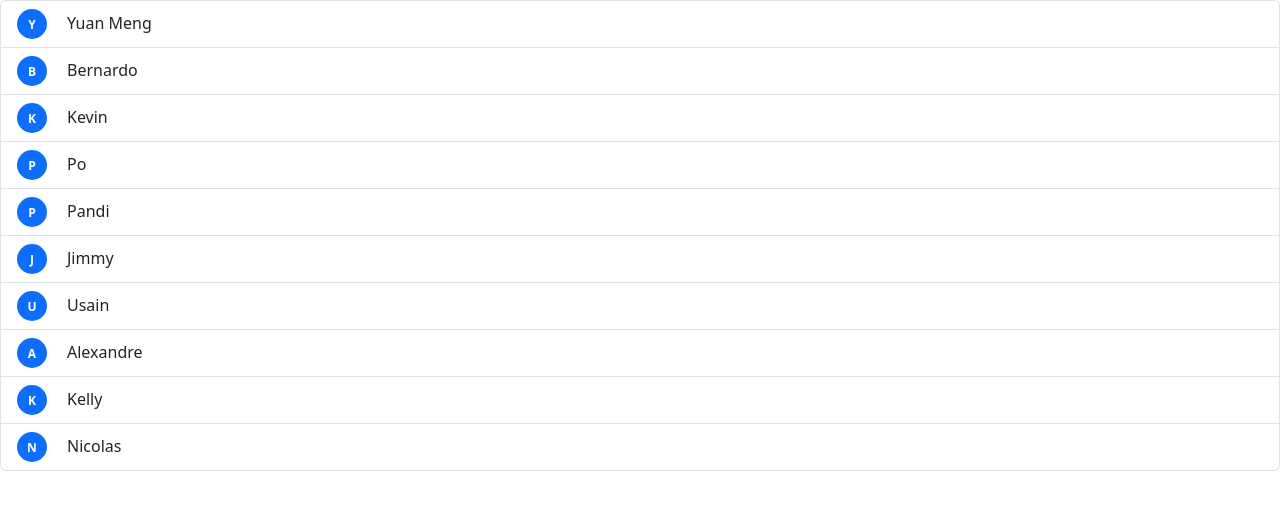
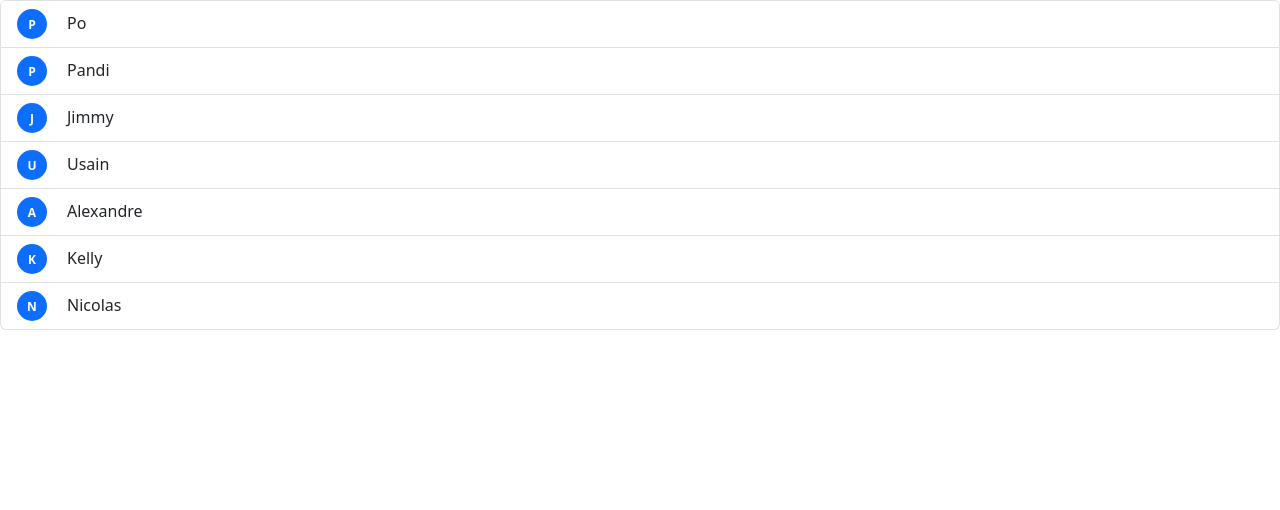
Before and after one commit to chawax/tp-my-pandas, a React (Vite) app: page / in a window 1280 px wide. Shown: the top 510 px of the page. Built offline with nearby package versions, Linux system fonts and the light colour scheme; data requests are answered from the project's data file.

Commit message:
Axios and hooks

```diff
--- a/package.json
+++ b/package.json
@@ -16,6 +16,7 @@
     "json-server": "./node_modules/.bin/json-server --watch ./json-server/db.json --port 3004"
   },
   "dependencies": {
+    "axios": "^1.6.7",
     "bootstrap": "^5.3.3",
     "react": "^18.2.0",
     "react-dom": "^18.2.0",
@@ -37,6 +38,7 @@
     "@typescript-eslint/eslint-plugin": "^7.0.2",
     "@typescript-eslint/parser": "^7.0.2",
     "@vitejs/plugin-react": "^4.2.1",
+    "axios-mock-adapter": "^1.22.0",
     "eslint": "^8.56.0",
     "eslint-plugin-react-hooks": "^4.6.0",
     "eslint-plugin-react-refresh": "^0.4.5",
--- /dev/null
+++ b/src/hooks/usePandas.ts
@@ -0,0 +1,41 @@
+import axios from 'axios';
+import { useEffect, useState } from 'react';
+import { Panda } from '../types/Panda';
+
+const usePandas = () => {
+  const [isLoading, setIsLoading] = useState(true);
+  const [isSuccess, setIsSuccess] = useState(false);
+  const [isError, setIsError] = useState(false);
+  const [data, setData] = useState<Array<Panda>>();
+  const [error, setError] = useState<string>();
+  useEffect(() => {
+    setIsLoading(true);
+    setIsSuccess(false);
+    setIsError(false);
+    setData(undefined);
+    setError(undefined);
+    axios
+      .get('http://localhost:3004/pandas')
+      .then((result) => {
+        setData(result.data);
+        setIsSuccess(true);
+      })
+      .catch((error) => {
+        setError(error.message);
+        setIsError(true);
+      })
+      .finally(() => {
+        setIsLoading(false);
+      });
+  }, []);
+
+  return {
+    isLoading,
+    isSuccess,
+    isError,
+    data,
+    error,
+  };
+};
+
+export default usePandas;
--- a/src/views/PandasListView.tsx
+++ b/src/views/PandasListView.tsx
@@ -1,12 +1,20 @@
+import { Spinner } from 'reactstrap';
 import PandasList from '../components/PandasList';
-import pandas from '../mocks/pandas.json';
+import usePandas from '../hooks/usePandas';
 
 const handlePress = (id: string) => {
   alert(`Panda ${id} was pressed`);
 };
 
-const PandasListView = () => (
-  <PandasList pandas={pandas} onPress={handlePress} />
-);
+const PandasListView = () => {
+  const { isLoading, isSuccess, isError, data, error } = usePandas();
+  return (
+    <>
+      {isLoading && <Spinner />}
+      {isError && error && <p>{error}</p>}
+      {isSuccess && data && <PandasList pandas={data} onPress={handlePress} />}
+    </>
+  );
+};
 
 export default PandasListView;
```
Also changed, not shown: 2 other files (tests, documents, lock files or other folders).
